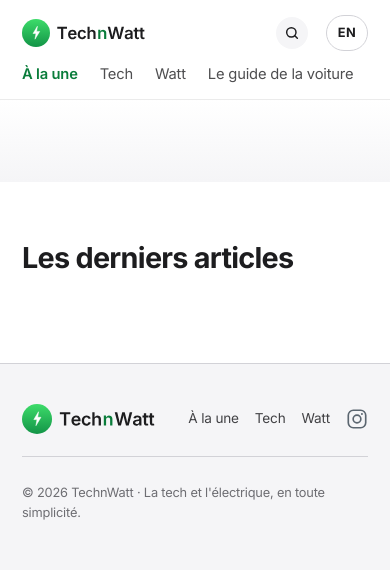
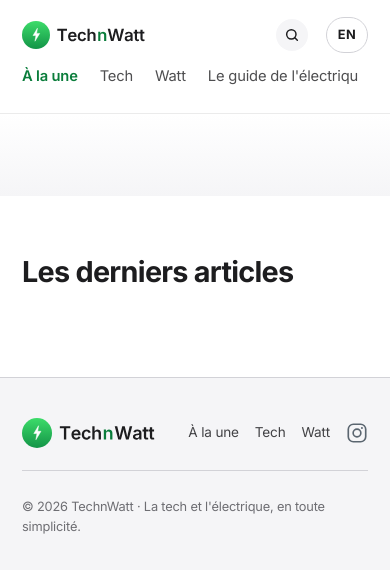
Before and after one commit to alexgnnd/TechnWatt, a website: page src/template.html in a window 390 px wide. Drawn offline with Linux system fonts and the light colour scheme.

Commit message:
Le guide de l'electrique, header plus aere

```diff
--- a/src/i18n-en.json
+++ b/src/i18n-en.json
@@ -170,7 +170,7 @@
   "EN": "FR",
   "2,3 kW": "2.3 kW",
   "Logo": "Logo",
-  "Le guide de la voiture électrique": "The electric car guide"
+  "Le guide de l'électrique": "The electric guide"
  },
  "attr": {
   "Rubriques": "Sections",
--- a/src/template.html
+++ b/src/template.html
@@ -47,7 +47,7 @@ p{margin:0;max-width:65ch}
 /* En-tête */
 header.top{position:sticky;top:0;z-index:20;background:rgba(255,255,255,.78);backdrop-filter:saturate(180%) blur(20px);-webkit-backdrop-filter:saturate(180%) blur(20px);border-bottom:1px solid rgba(0,0,0,.08);transition:background .3s}
 header.top.scrolled{background:rgba(255,255,255,.92)}
-.top .wrap{display:flex;align-items:center;gap:28px;height:66px}
+.top .wrap{display:flex;align-items:center;gap:28px;min-height:66px;padding-top:12px;padding-bottom:12px}
 .logo{display:flex;align-items:center;flex:none}
 .logo-svg{height:34px;width:auto;display:block}
 nav.menu{display:flex;gap:2px;overflow-x:auto;scrollbar-width:none;flex:1;justify-content:flex-end}
@@ -467,7 +467,7 @@ footer a{color:#424245}
 }
 
 @media (max-width:640px){
-  .top .wrap{flex-wrap:wrap;height:auto;row-gap:0;column-gap:10px;padding-top:10px}
+  .top .wrap{flex-wrap:wrap;min-height:0;row-gap:0;column-gap:10px;padding-top:12px;padding-bottom:12px}
   .logo{flex:1;height:46px}
   nav.menu{order:3;flex:0 0 100%;justify-content:flex-start;margin:0 0 6px -10px;padding:0}
   nav.menu a{padding:7px 10px;font-size:.92rem}
@@ -647,7 +647,7 @@ a.aff{font-weight:600}
 <a data-nav="accueil" href="#accueil">À la une</a>
 <a data-nav="tech" href="#tech">Tech</a>
 <a data-nav="watt" href="#watt">Watt</a>
-<a data-nav="guide" href="#guide">Le guide de la voiture électrique</a>
+<a data-nav="guide" href="#guide">Le guide de l'électrique</a>
 </nav>
 <button aria-label="Rechercher sur le site" class="search-btn" id="searchBtn" type="button"><svg aria-hidden="true" viewbox="0 0 24 24"><circle cx="11" cy="11" r="7"></circle><path d="m20 20-4.2-4.2"></path></svg><span>Rechercher</span></button><a class="ig-top" href="https://www.instagram.com/technwatt/" target="_blank" rel="noopener" aria-label="TechnWatt sur Instagram" title="Suivez TechnWatt sur Instagram"><svg viewBox="0 0 24 24" width="21" height="21" fill="none" stroke="currentColor" stroke-width="1.8" stroke-linecap="round" stroke-linejoin="round" aria-hidden="true"><rect x="2.5" y="2.5" width="19" height="19" rx="5.5"/><circle cx="12" cy="12" r="4.2"/><circle cx="17.4" cy="6.6" r="1.1" fill="currentColor" stroke="none"/></svg></a><a class="lang-sw" href="en.html" hreflang="en" lang="en" title="English version">EN</a>
 </div>
@@ -733,7 +733,7 @@ a.aff{font-weight:600}
 <section class="alt guide-top">
 <div class="wrap">
 <div class="sec-head">
-<span class="tag">Le guide de la voiture électrique</span>
+<span class="tag">Le guide de l'électrique</span>
 
 
 </div>
```
